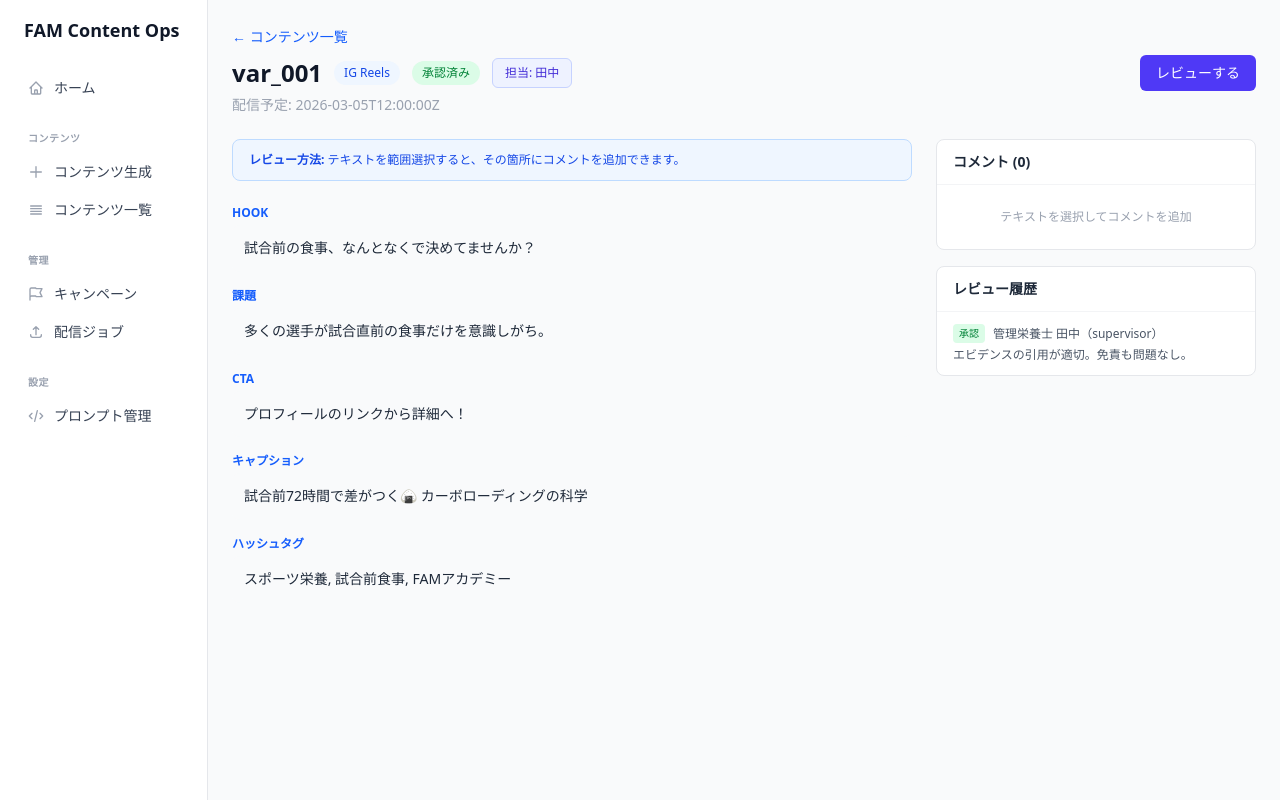
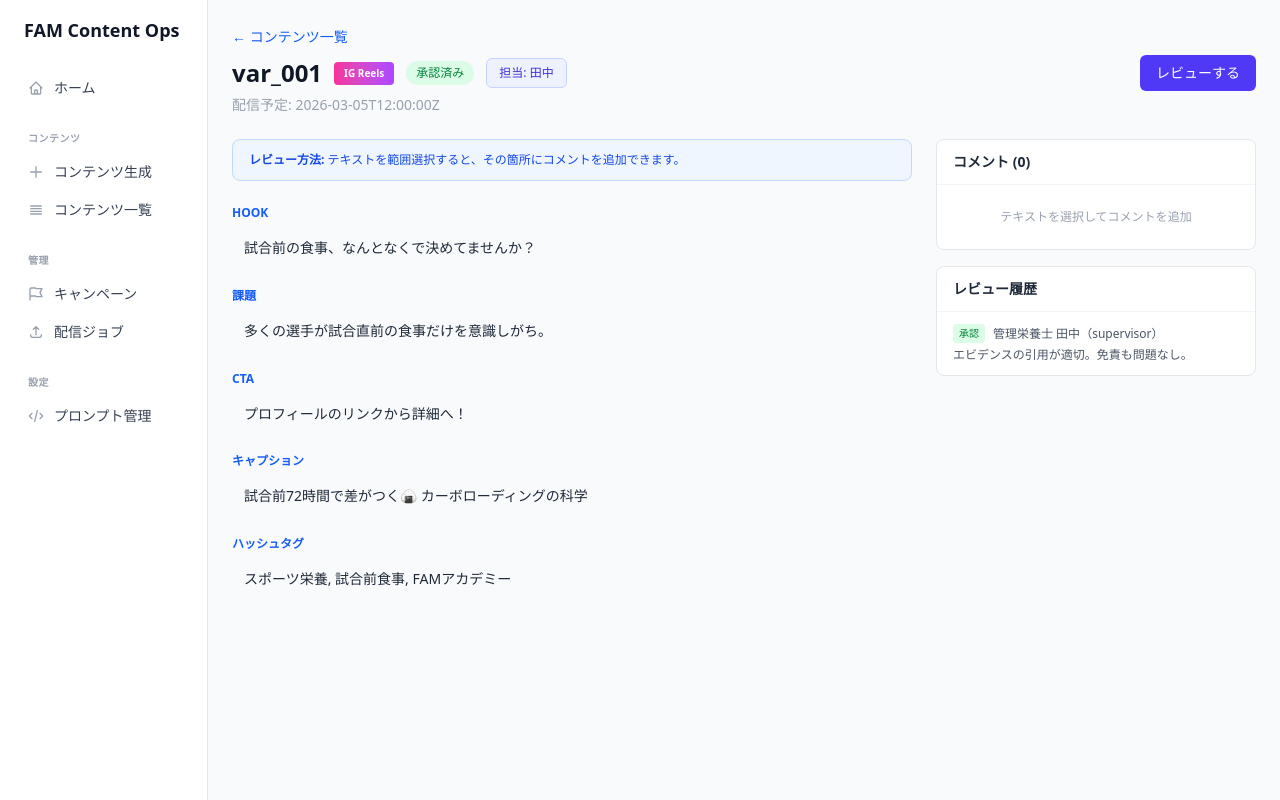
Before and after one commit to s98978ym/fam-contents, a Next.js app: page /contents/list/var_001 in a window 1280 px wide. Built offline with nearby package versions, Linux system fonts and the light colour scheme.

Commit message:
feat: unify channel badge styles with gradient colors across all pages
Apply the same CHANNEL_COLOR gradient badges from campaigns page to
contents list and variant detail pages for visual consistency.

https://claude.ai/code/session_018Febvo5ArJLwjUVnc62wi7

```diff
--- a/src/app/contents/list/[variantId]/page.tsx
+++ b/src/app/contents/list/[variantId]/page.tsx
@@ -49,6 +49,15 @@ const CHANNEL_LABEL: Record<string, string> = {
   event_lp: "イベントLP",
   note: "note",
   line: "LINE",
+};
+
+const CHANNEL_COLOR: Record<string, string> = {
+  instagram_reels: "bg-gradient-to-r from-pink-500 to-purple-500",
+  instagram_stories: "bg-gradient-to-r from-orange-400 to-pink-500",
+  instagram_feed: "bg-gradient-to-r from-purple-500 to-indigo-500",
+  event_lp: "bg-emerald-500",
+  note: "bg-slate-700",
+  line: "bg-green-500",
 };
 
 const STATUS_STYLE: Record<string, { bg: string; label: string }> = {
@@ -503,7 +512,7 @@ export default function VariantDetailPage() {
         <div className="flex items-center justify-between">
           <div className="flex items-center gap-3">
             <h2 className="text-2xl font-bold">{variant.id}</h2>
-            <span className="px-2.5 py-1 text-xs rounded-full font-medium bg-blue-50 text-blue-700">
+            <span className={`${CHANNEL_COLOR[variant.channel] ?? "bg-slate-500"} text-white px-2.5 py-1 text-[10px] font-semibold rounded`}>
               {CHANNEL_LABEL[variant.channel] ?? variant.channel}
             </span>
             <span className={`px-2.5 py-1 text-xs rounded-full font-medium ${st.bg}`}>
--- a/src/app/contents/list/page.tsx
+++ b/src/app/contents/list/page.tsx
@@ -41,6 +41,15 @@ const CHANNEL_LABEL: Record<string, string> = {
   event_lp: "イベントLP",
   note: "note",
   line: "LINE",
+};
+
+const CHANNEL_COLOR: Record<string, string> = {
+  instagram_reels: "bg-gradient-to-r from-pink-500 to-purple-500",
+  instagram_stories: "bg-gradient-to-r from-orange-400 to-pink-500",
+  instagram_feed: "bg-gradient-to-r from-purple-500 to-indigo-500",
+  event_lp: "bg-emerald-500",
+  note: "bg-slate-700",
+  line: "bg-green-500",
 };
 
 const STATUS_STYLE: Record<string, { bg: string; label: string }> = {
@@ -539,7 +548,7 @@ export default function ContentsListPage() {
                 <div className="flex items-center justify-between gap-4">
                   <Link href={`/contents/list/${v.id}`} className="flex-1 min-w-0">
                     <div className="flex items-center gap-2 mb-1.5">
-                      <span className="px-2 py-0.5 text-xs rounded-full font-medium bg-blue-50 text-blue-700">
+                      <span className={`${CHANNEL_COLOR[v.channel] ?? "bg-slate-500"} text-white px-2 py-0.5 text-[10px] font-semibold rounded`}>
                         {CHANNEL_LABEL[v.channel] ?? v.channel}
                       </span>
                       <span className={`px-2 py-0.5 text-xs rounded-full font-medium ${st.bg}`}>
```
